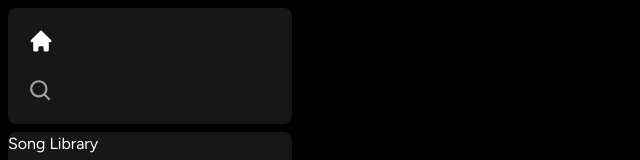
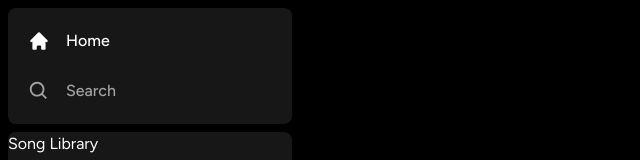
Before and after one commit to SafetImamovic/MusicStreamingService, a Next.js app: page / in a window 1280 px wide. Shown: the top 160 px of the page, without its empty margins (0-640 px from the left). Built offline with nearby package versions, Linux system fonts and the light colour scheme.

Commit message:
Layout update 0.0.2

```diff
--- a/components/SidebarItem.tsx
+++ b/components/SidebarItem.tsx
@@ -36,7 +36,8 @@ const SidebarItem: React.FC<SidebarItemProps> = ({
         active && "text-white"
         )}
         >
-            <Icon size={26}/>
+            <Icon size={26} />
+            <p className="truncate w-full">{label}</p>
         </Link>
      );
 }
```
Also changed, not shown: components/Library.tsx (added).
